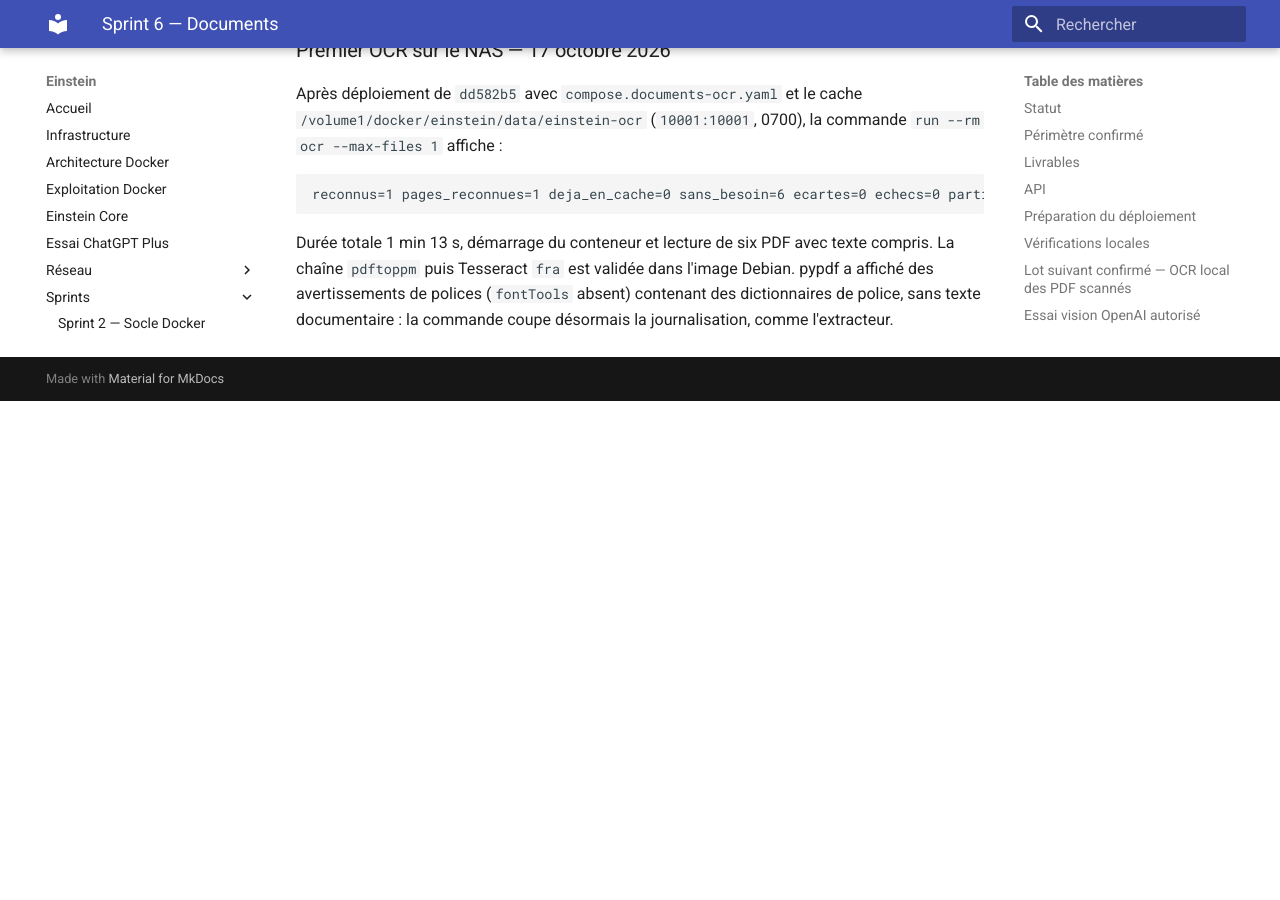
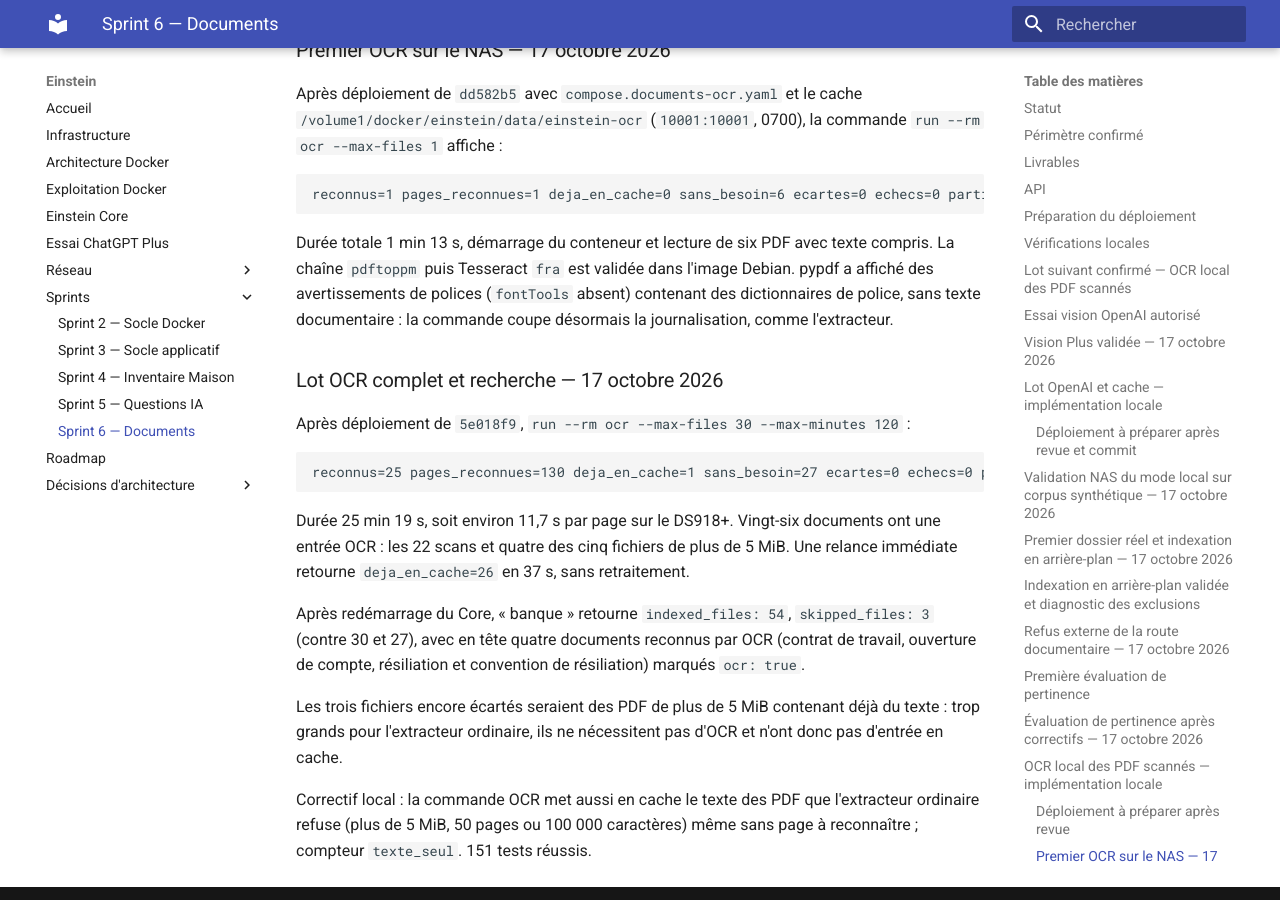
Before and after one commit to asanchez74/Einstein, an MkDocs documentation site: the page built from docs/sprints/sprint-6-recherche-documentaire.md, in a window 1280 px wide and 900 px high, scrolled down 11081 px. Built offline with MkDocs 1.6.1 and Material for MkDocs 9.7.7, drawn with Linux system fonts in a browser that asks for light colours; before the commit the page ends 11482 px from its top, so only the background shows below that.

Commit message:
fix: mettre en cache le texte des grands PDF sans page à reconnaître
Les PDF textuels refusés par l'extracteur ordinaire (plus de 5 MiB, 50 pages
ou 100 000 caractères) n'avaient ni extraction ni entrée OCR. Consigne aussi
le lot OCR complet sur le NAS : 26 documents, 130 pages, 54 fichiers indexés.

Co-Authored-By: Claude Opus 5.5 <noreply@anthropic.com>

````diff
--- a/docs/sprints/sprint-6-recherche-documentaire.md
+++ b/docs/sprints/sprint-6-recherche-documentaire.md
@@ -494,3 +494,29 @@ texte compris. La chaîne `pdftoppm` puis Tesseract `fra` est validée dans
 l'image Debian. pypdf a affiché des avertissements de polices (`fontTools`
 absent) contenant des dictionnaires de police, sans texte documentaire :
 la commande coupe désormais la journalisation, comme l'extracteur.
+
+### Lot OCR complet et recherche — 17 octobre 2026
+
+Après déploiement de `5e018f9`, `run --rm ocr --max-files 30 --max-minutes 120` :
+
+```text
+reconnus=25 pages_reconnues=130 deja_en_cache=1 sans_besoin=27 ecartes=0 echecs=0 partiel=False
+```
+
+Durée 25 min 19 s, soit environ 11,7 s par page sur le DS918+. Vingt-six
+documents ont une entrée OCR : les 22 scans et quatre des cinq fichiers de plus
+de 5 MiB. Une relance immédiate retourne `deja_en_cache=26` en 37 s, sans
+retraitement.
+
+Après redémarrage du Core, « banque » retourne `indexed_files: 54`,
+`skipped_files: 3` (contre 30 et 27), avec en tête quatre documents reconnus
+par OCR (contrat de travail, ouverture de compte, résiliation et convention
+de résiliation) marqués `ocr: true`.
+
+Les trois fichiers encore écartés seraient des PDF de plus de 5 MiB contenant
+déjà du texte : trop grands pour l'extracteur ordinaire, ils ne nécessitent
+pas d'OCR et n'ont donc pas d'entrée en cache.
+
+Correctif local : la commande OCR met aussi en cache le texte des PDF que
+l'extracteur ordinaire refuse (plus de 5 MiB, 50 pages ou 100 000 caractères)
+même sans page à reconnaître ; compteur `texte_seul`. 151 tests réussis.
````
Also changed, not shown: docs/adr/0010-ocr-local-pdf-scannes.md (+4 -1 lines), 3 other files.
